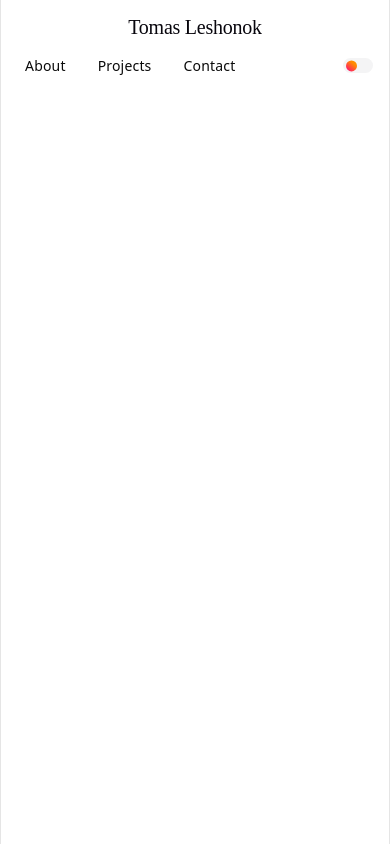
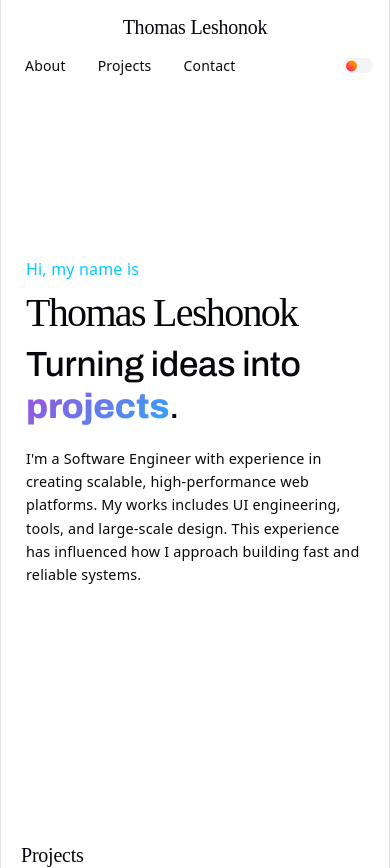
Before and after one commit to ThomasLeshonok/portfolio, a React (Vite) app: page / in a window 390 px wide. Before the commit the page ends 844 px from the top, so only its background shows below. Built offline with nearby package versions, Linux system fonts and the light colour scheme.

Commit message:
feat: update NavigationBar component and restructure Portfolio layout

```diff
--- a/src/portfolio/navBar/navigationBar.tsx
+++ b/src/portfolio/navBar/navigationBar.tsx
@@ -5,7 +5,7 @@ import styles from './navigationBar.module.css'
 export function NavigationBar({ isDark, setIsDark }: { isDark: boolean, setIsDark: (next: boolean) => void }) {
   return (
     <div className={styles.navbar}>
-      <h2 className={styles.logo}>Tomas Leshonok</h2>
+      <h2 className={styles.logo}>Thomas Leshonok</h2>
       <NavigationMenu>
         <NavigationMenuList className={styles.navList}>
           <NavigationMenuItem>
--- a/src/portfolio/portfolio.module.css
+++ b/src/portfolio/portfolio.module.css
@@ -1,5 +1,28 @@
 .portfolio {
   display: grid;
   grid-template-rows: auto 1fr;
-  min-height: 100svh;
 }
+
+.header {
+  height: 100px;
+}
+
+.content {
+  display: grid;
+  margin: -100px auto auto;
+  grid-template-rows: auto 1fr;
+  text-align: start;
+  padding: 0 20px;
+}
+
+@media (max-width: 480px) {
+
+  .content {
+    margin: -80px auto auto;
+  }
+
+  .header {
+    height: 80px;
+  }
+
+}
--- a/src/portfolio/portfolio.tsx
+++ b/src/portfolio/portfolio.tsx
@@ -1,13 +1,7 @@
 import styles from '../portfolio/portfolio.module.css'
-import { NavigationMenu,
-  NavigationMenuList,
-  NavigationMenuItem,
-  NavigationMenuLink,
-} from '@/components/ui/navigation-menu'
 import { useEffect, useState } from 'react'
-// import { Switch } from "@/components/ui/switch"
-import {ThemeToggle} from "@/functions/ThemeSwitch"
 import {NavigationBar} from './navBar/navigationBar'
+import { BriefIntroduction } from './briefIntro/briefIntroduction'
 
 function getInitialTheme(): boolean {
   return window.matchMedia('(prefers-color-scheme: dark)').matches;
@@ -16,22 +10,26 @@ function getInitialTheme(): boolean {
 export function Portfolio() {
   const [isDark, setIsDark] = useState(getInitialTheme);
 
-  useEffect(() => {
-    const mq = window.matchMedia('(prefers-color-scheme: dark)');
-    const handler = (e: MediaQueryListEvent) => setIsDark(e.matches);
-    mq.addEventListener('change', handler);
-    return () => mq.removeEventListener('change', handler);
-  }, []);
-
-  useEffect(() => {
-    document.documentElement.classList.toggle('dark', isDark);
-  }, [isDark]);
+  // useEffect(() => {
+  //   const mq = window.matchMedia('(prefers-color-scheme: dark)');
+  //   const handler = (e: MediaQueryListEvent) => setIsDark(e.matches);
+  //   mq.addEventListener('change', handler);
+  //   return () => mq.removeEventListener('change', handler);
+  // }, []);
 
   return (
     <div className={styles.portfolio}>
-      <NavigationBar
-          isDark={isDark}
-          setIsDark={setIsDark} />
+      <header className={styles.header}>
+        <NavigationBar
+            isDark={isDark}
+            setIsDark={setIsDark} />
+      </header>
+      <div className={styles.content}>
+        <BriefIntroduction />
+        <section id="projects" className={styles.projectsSection}>
+          <h2>Projects</h2>
+        </section>
+      </div>
     </div>
   )
 }
```
